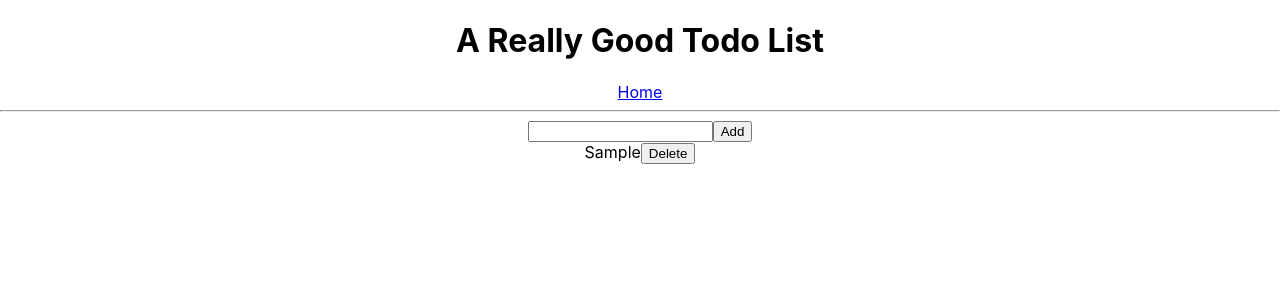
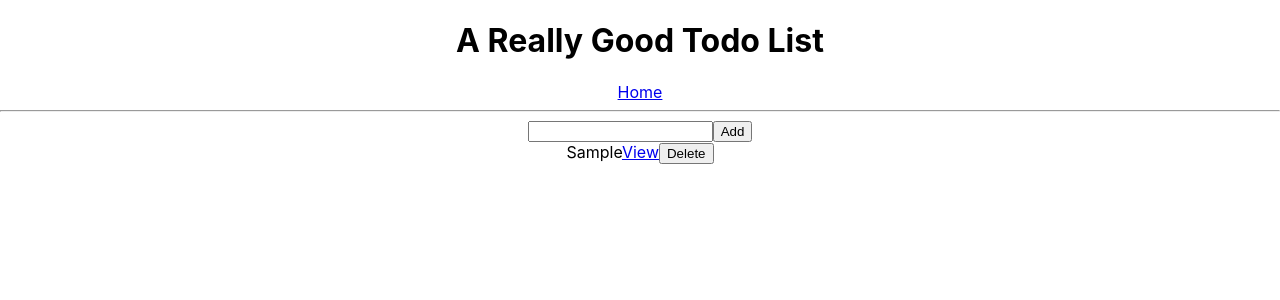
Before and after one commit to tian142/redux-toolkit-CRUD-todo-2, a React (Create React App) app: page / in a window 1280 px wide. Both pictures are taken after typing "Sample" into the empty fields and a click on the button "Add". Shown: the top 300 px of the page. Built offline with nearby package versions, Linux system fonts and the light colour scheme.

Commit message:
added Link to SingleTodo page

```diff
--- a/src/features/todo/TodoList.js
+++ b/src/features/todo/TodoList.js
@@ -1,6 +1,7 @@
 import React from "react"
 
 import { useSelector, useDispatch } from "react-redux"
+import { Link } from "react-router-dom"
 
 import { deleteTodo } from "./todoSlice"
 
@@ -11,6 +12,7 @@ export const TodoList = () => {
   const mapTodos = todos.map((todo, index) => (
     <div key={todo.id}>
       <span>{todo.todo}</span>
+      <Link to={`/todo/${todo.id}`}>View</Link>
       <button onClick={() => dispatch(deleteTodo(index))}>Delete</button>
     </div>
   ))
```
